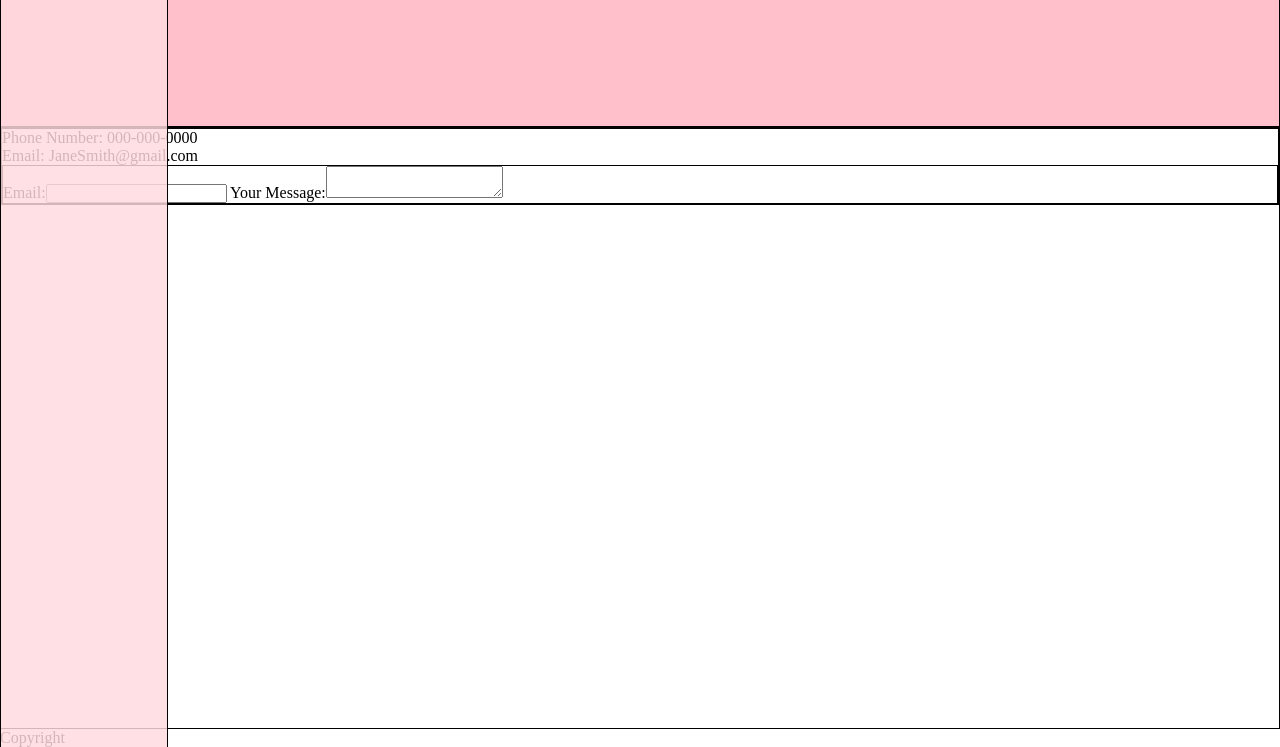
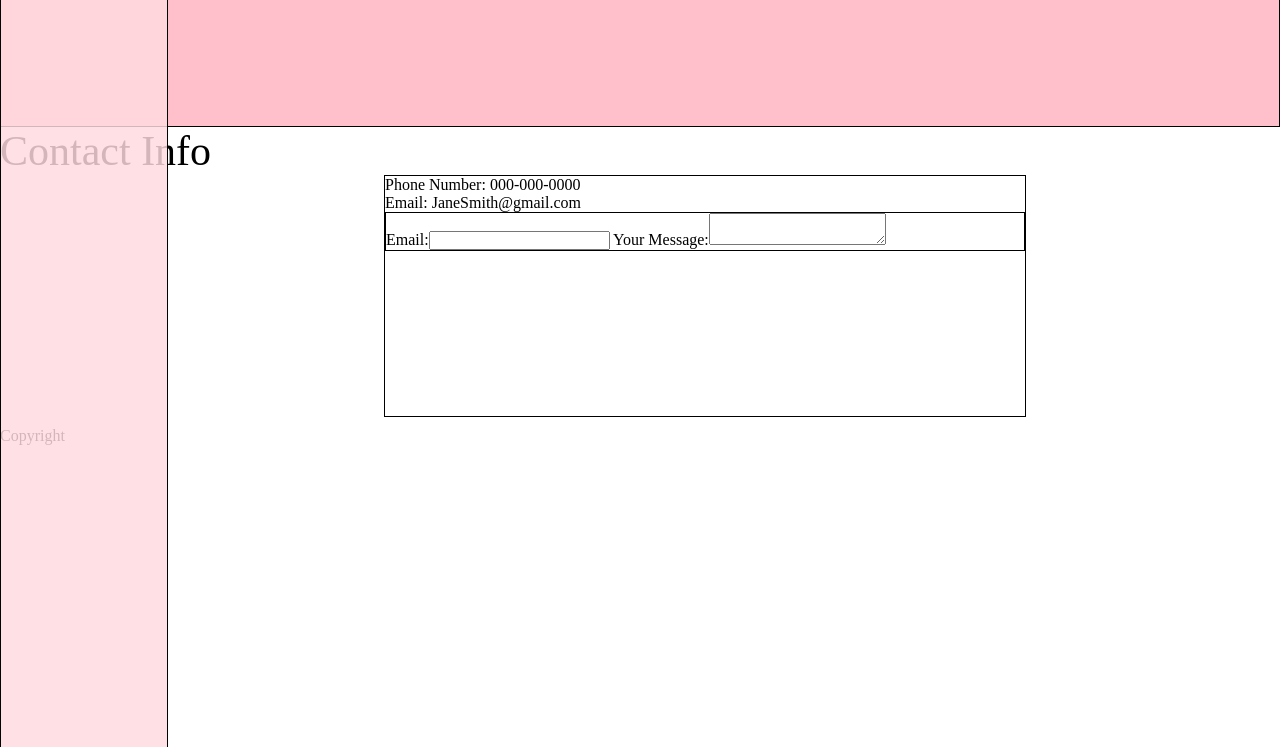
Before and after one commit to YashuaB/Project-Pedal, a plain HTML site: page index.html in a window 1280 px wide. Shown: the part 1719-2466 px from the top of the page. After the commit the page ends 2164 px from the top, so only its background shows below. Drawn offline with Linux system fonts and the light colour scheme.

Commit message:
adjusted layout of contact form

```diff
--- a/assets/CSS/style.css
+++ b/assets/CSS/style.css
@@ -23,8 +23,10 @@ body{
 .header-container{
     height: 40px;
 }
-
-.main-container,  .gallery-container, .price-container, .contact-container  {
+.contact-container {
+    height: 300px;
+}
+.main-container,  .gallery-container, .price-container{
 height: 600px;
 border: 1px black solid;
 }
@@ -63,7 +65,7 @@ border: 1px black solid;
 .nav-container li a {
     display: block;
     width: 60px;
-    color: black;
+    color: #f6e9a3;;
     text-decoration: none;
     /* test styles */
     font-size: 37px;
@@ -156,7 +158,17 @@ border: 1px black solid;
     font-size: 60px;
     text-align: center;
 }
-.price-list-container{
+.price-info-container{
     height: 400px;
     background: white;
 }
+/* Contact Container Styles */
+.contact-header{
+    font-size: 42px;
+}
+.contact-info-container{
+    width: 50%;
+    height: 240px;
+    position: relative;
+    left: 30%;
+}
--- a/index.html
+++ b/index.html
@@ -110,7 +110,7 @@
 
 <!-- Contact Information And Submition Form -->
     <section class="contact-container">
-        <header class="contact-header"></header>
+        <header class="contact-header">Contact Info</header>
         <article class="contact-info-container">
             <div class="phone-info">Phone Number: 000-000-0000</div>
             <div class="email-info">Email: JaneSmith@gmail.com</div>
```
